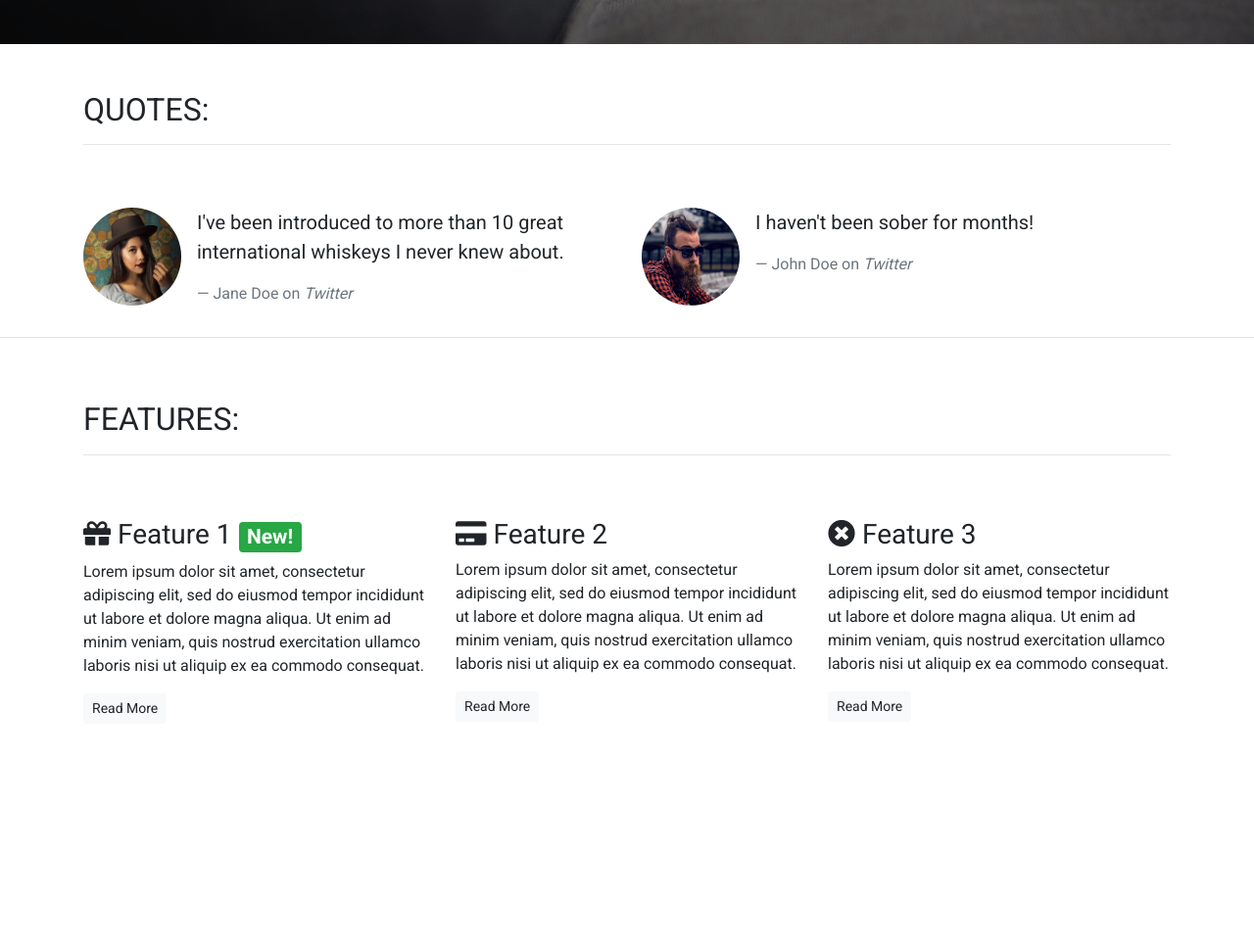
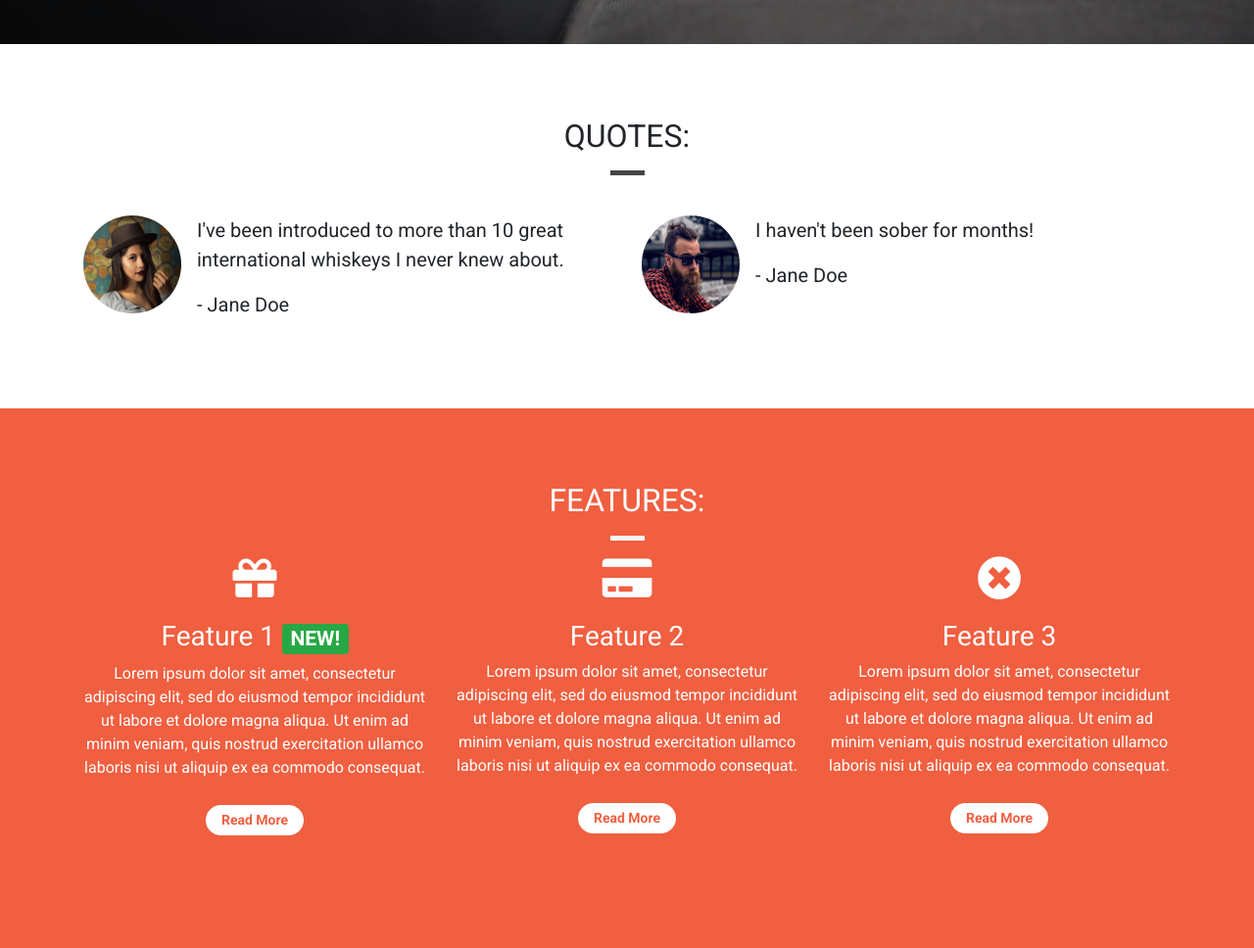
Before and after one commit to paulcrawford826/my-first-bootstrap-page, a plain HTML site: page index.html in a window 1280 px wide. Shown: the part 755-1723 px from the top of the page at 98% size. Before the commit the page ends 1510 px from the top, so only its background shows below. Drawn offline with nearby package versions, Linux system fonts and the light colour scheme.

Commit message:
Updates to index.html and adding css file

```diff
--- a/css/style.css
+++ b/css/style.css
@@ -1,5 +1,17 @@
 body {
     font-family: 'Roboto', sans-serif;
+}
+
+.container-wrapper {}
+
+.container-wrapper--red {
+    background-color: #f05f40;
+    color: white;
+}
+
+.container-wrapper--black {
+    background-color: #212529;
+    color: white;
 }
 
 .alert-container .col-12 {
@@ -44,20 +56,48 @@ body {
 
 .features-container {}
 
+/* Page headers*/
+
+.page-header {
+    margin-bottom: 0;
+    border-bottom: 0;
+    text-align: center;
+}
+
+.page-header h2 {
+    margin-top: 0;
+}
+
+.quotes .page-header {
+    margin-bottom: 25px;
+}
+
 /* Block Divider */
 
 .block-divider {
     width: 75px;
     height: 5px;
     border: 0;
+    background-color: #444;
 }
 
 .block-divider--orange {
     background-color: #f05f40;
 }
 
+.block-divider--white {
+    background-color: #f8f9fa;
+}
+
 .block-divider--short {
     width: 35px;
+}
+
+/* Content Conatainers */
+
+.content-container {
+    padding-top: 75px;
+    padding-bottom: 75px;
 }
 
 /* NavBar */
@@ -134,3 +174,24 @@ body {
     background-color: #c74c31;
     border-color: #c74c31;
 }
+
+.feature {
+    text-align: center;
+    margin-bottom: 40px;
+}
+
+.feature i {
+    margin-bottom: 20px;
+    font-size: 45px;
+    line-height: 45px;
+}
+
+.feature .btn {
+    background-color: white;
+    border-color: white;
+    border-radius: 15px;
+    min-width: 100px;
+    font-weight: bold;
+    margin-top: 10px;
+    color: #f05f40;
+}
--- a/index.html
+++ b/index.html
@@ -3,32 +3,27 @@
 
 <head>
     <meta charset="utf-8">
+    <title>Whiskey Drop | Taste a new whiskey every month</title>
     <meta name="viewport" content="width=device-width, initial-scale=1.0">
-    <title>Whiskey Drop | Taste a new whiskey every month</title>
     <link rel="stylesheet" href="https://maxcdn.bootstrapcdn.com/bootstrap/4.1.3/css/bootstrap.min.css">
     <link rel="stylesheet" href="https://use.fontawesome.com/releases/v5.6.1/css/all.css" integrity="sha384-gfdkjb5BdAXd+lj+gudLWI+BXq4IuLW5IT+brZEZsLFm++aCMlF1V92rMkPaX4PP" crossorigin="anonymous">
     <link href="https://fonts.googleapis.com/css?family=Roboto:400,700" rel="stylesheet">
     <link rel="stylesheet" href="css/style.css" type="text/css" />
-
 </head>
 
 <body>
     <div class="container-fluid navalert-container">
-        <!-- Alert -->
         <div class="container-fluid alert-container">
             <div class="row d-none d-sm-block">
                 <div class="col-12">
                     <div class="site-wide-alert alert alert-warning">
-                        <strong>Sale Now On!</strong> We've got a sale on. Get a 12 month subscription for the price of 6! <a href="">See here for more details</a>
+                        <strong>Sale Now On!</strong> We've got a sale on. Get a 12-month subscription for the price of 6! <a href="">See here for details!</a>
                     </div>
                 </div>
             </div>
         </div>
-        <!-- /.Alert -->
-        <!--Nav-->
         <nav class="navbar navbar-dark navbar-expand-sm">
-            <a href="/" class="navbar-brand">
-                    Whiskey Drop</a>
+            <a href="/" class="navbar-brand">Whiskey Drop</a>
 
             <button class="navbar-toggler ml-auto" type="button" data-toggle="collapse" data-target="#navbarNavDropdown" aria-controls="navbarNavDropdown" aria-expanded="false" aria-label="Toggle navigation">
         <span class="navbar-toggler-icon"></span></button>
@@ -36,7 +31,7 @@
             <div class="collapse navbar-collapse" id="navbarNavDropdown">
                 <ul class="navbar-nav mr-auto">
                     <li class="active nav-item mr-2"><a class="nav-link" href="/">Home</a></li>
-                    <li class="nav-item mr-2"><a class="nav-link" href="">About</a></li>
+                    <li class="nav-item mr-2"><a class="nav-link" href="/about">About</a></li>
                     <li class="nav-item dropdown">
                         <a class="nav-link dropdown-toggle" href="#" id="navbarDropdownMenuLink" role="button" data-toggle="dropdown" aria-haspopup="true" aria-expanded="false">
           Whiskeys
@@ -49,18 +44,17 @@
                         </div>
                     </li>
 
-                    <li class="nav-item mr-2 d-block d-sm-none"><a class="nav-link" href="">Sign In / Sign Up</a></li>
+                    <li class="nav-item mr-2 d-block d-sm-none"><a class="nav-link" href="/login">Sign In / Sign Up</a></li>
                 </ul>
             </div>
             <div class="d-none d-md-block">
-                <p class="navbar-text my-auto mr-2"><i>Great whiskey delivered to your door</i></p>
-                <a href="/login" class=" btn btn--cta btn--red">Sign In / Sign Up</a>
+                <p class="navbar-text my-auto mr-2"><i>Great whiskey delivered to your door!</i></p>
+                <a href="/login" class="btn btn--cta btn--red">Sign In / Sign Up</a>
             </div>
-            <!--</div>-->
         </nav>
     </div>
+    <div class="container-fluid callout-container">
         <!-- Callout -->
-    <div class="container-fluid callout-container">
         <div class="opaque-overlay">&nbsp;</div>
         <div class="row">
             <div class="col-12">
@@ -71,32 +65,34 @@
                         <s class="d-none d-sm-inline">€19.99</s>
                         <span class="d-inline d-sm-none"><br></span>
                         <strong><mark>First one is free!</mark></strong></p>
-                    <p><button class="btn btn-lg btn--cta btn--red" data-toggle="modal" data-target="#signUpModal">Sign Up!</button></p>
-                    <p class="text-muted"><small>You must be over 18 to sign up to our service. Please drink responsibly.</small></p>
+                    <button class="btn btn-lg btn--cta btn--red" data-toggle="modal" data-target="#signUpModal">Sign Up!</button>
+                    <p class="text-muted"><small>You must be over 18 to sign up to our service. Please, drink responsibly.</small></p>
                 </section>
             </div>
         </div>
+        <!-- /.callout -->
     </div>
-    <!-- /.callout -->
+
     <!-- Quotes -->
-    <div class="container quotes-container">
+    <div class="container-wrapper">
+        <div class="container quotes-container content-container">
             <section class="quotes">
                 <div class="row">
-                <div class="col-12 my-5">
+                    <div class="col-12 page-header">
                         <h2 class="text-uppercase">Quotes:</h2>
-                    <hr />
+                        <hr class="block-divider block-divider--short">
                     </div>
                 </div>
                 <div class="row">
                     <div class="col-12 col-md-6">
                         <div class="media">
                             <div class="d-none d-sm-block">
-                            <img src="img/girl-image.png" class="rounded-circle mr-3" height=100 width=100 alt="Jane Doe Avatar">
+                                <img src="img/girl-image.png" class="rounded-circle mr-3" height=100 width=100 alt="avatar">
                             </div>
                             <div class="media-body">
                                 <blockquote class="blockquote">
                                     <p>I've been introduced to more than 10 great international whiskeys I never knew about.</p>
-                                <footer class="blockquote-footer">Jane Doe on <cite title="Twitter">Twitter</cite></footer>
+                                    <p>- Jane Doe</p>
                                 </blockquote>
                             </div>
                         </div>
@@ -104,57 +100,59 @@
                     <div class="col-12 col-md-6">
                         <div class="media">
                             <div class="d-none d-sm-block">
-                            <img src="img/guy-image.png" class="rounded-circle mr-3" height=100 width=100 alt="John Doe Avatar">
+                                <img src="img/guy-image.png" class="rounded-circle mr-3" height=100 width=100 alt="avatar">
                             </div>
                             <div class="media-body">
                                 <blockquote class="blockquote">
                                     <p>I haven't been sober for months!</p>
-                                <footer class="blockquote-footer">John Doe on <cite title="Twitter">Twitter</cite></footer>
+                                    <p>- Jane Doe</p>
                                 </blockquote>
                             </div>
                         </div>
                     </div>
                 </div>
             </section>
+            <!-- /.quotes -->
         </div>
-    <!-- /.quotes -->
-    <hr>
+    </div>
+
     <!-- Features -->
-    <div class="container features-container">
+    <div class="container-wrapper container-wrapper--red">
+        <div class="container features-container content-container">
             <section class="features">
                 <div class="row">
-                <div class="col-12 my-5">
+                    <div class="col-12 page-header">
                         <h2 class="text-uppercase">Features:</h2>
-                    <hr />
+                        <hr class="block-divider block-divider--short block-divider--white">
                     </div>
                 </div>
                 <div class="row">
                     <div class="col-12 col-md-6 col-lg-4">
                         <div class="feature">
-                        <h3><i class="fas fa-gift d-none d-sm-inline"></i> Feature 1 <span class="badge badge-success">New!</span></h3>
+                            <h3><i class="fas fa-gift d-none d-sm-block"></i> Feature 1 <span class="badge badge-success">NEW!</span></h3>
                             <p>Lorem ipsum dolor sit amet, consectetur adipiscing elit, sed do eiusmod tempor incididunt ut labore et dolore magna aliqua. Ut enim ad minim veniam, quis nostrud exercitation ullamco laboris nisi ut aliquip ex ea commodo consequat.</p>
                             <p><a class="btn btn-sm btn-light" href="">Read More</a></p>
                         </div>
                     </div>
                     <div class="col-12 col-md-6 col-lg-4">
                         <div class="feature">
-                        <h3><i class="fas fa-credit-card d-none d-sm-inline"></i> Feature 2</h3>
+                            <h3><i class="fas fa-credit-card d-none d-sm-block"></i> Feature 2</h3>
                             <p>Lorem ipsum dolor sit amet, consectetur adipiscing elit, sed do eiusmod tempor incididunt ut labore et dolore magna aliqua. Ut enim ad minim veniam, quis nostrud exercitation ullamco laboris nisi ut aliquip ex ea commodo consequat.</p>
                             <p><a class="btn btn-sm btn-light" href="">Read More</a></p>
                         </div>
                     </div>
                     <div class="col-12 d-md-none d-lg-block col-lg-4">
                         <div class="feature">
-                        <h3><i class="fas fa-times-circle d-none d-sm-inline"></i> Feature 3</h3>
+                            <h3><i class="fas fa-times-circle d-none d-sm-block"></i> Feature 3</h3>
                             <p>Lorem ipsum dolor sit amet, consectetur adipiscing elit, sed do eiusmod tempor incididunt ut labore et dolore magna aliqua. Ut enim ad minim veniam, quis nostrud exercitation ullamco laboris nisi ut aliquip ex ea commodo consequat.</p>
                             <p><a class="btn btn-sm btn-light" href="">Read More</a></p>
                         </div>
                     </div>
                 </div>
             </section>
+            <!-- /.features -->
         </div>
-    <!-- /.features -->
-
+    </div>
 
     <div class="modal" tabindex="-1" role="dialog" id="signUpModal">
         <div class="modal-dialog" role="document">
@@ -180,7 +178,7 @@
                             <label for="repeatPassword">Repeat Password</label>
                             <input type="password" class="form-control" id="repeatPassword" placeholder="Repeat Password">
                         </div>
-                        <button type="submit" class="btn btn-success">Submit</button>
+                        <button type="submit" class="btn btn--cta btn--red">Submit</button>
                     </form>
                 </div>
             </div>
@@ -191,3 +189,5 @@
     <script src="https://cdnjs.cloudflare.com/ajax/libs/popper.js/1.14.3/umd/popper.min.js" integrity="sha384-ZMP7rVo3mIykV+2+9J3UJ46jBk0WLaUAdn689aCwoqbBJiSnjAK/l8WvCWPIPm49" crossorigin="anonymous"></script>
     <script src="https://stackpath.bootstrapcdn.com/bootstrap/4.1.3/js/bootstrap.min.js" integrity="sha384-ChfqqxuZUCnJSK3+MXmPNIyE6ZbWh2IMqE241rYiqJxyMiZ6OW/JmZQ5stwEULTy" crossorigin="anonymous"></script>
 </body>
+
+</html>
```
Lines whose indentation alone changed are shown as unchanged.
